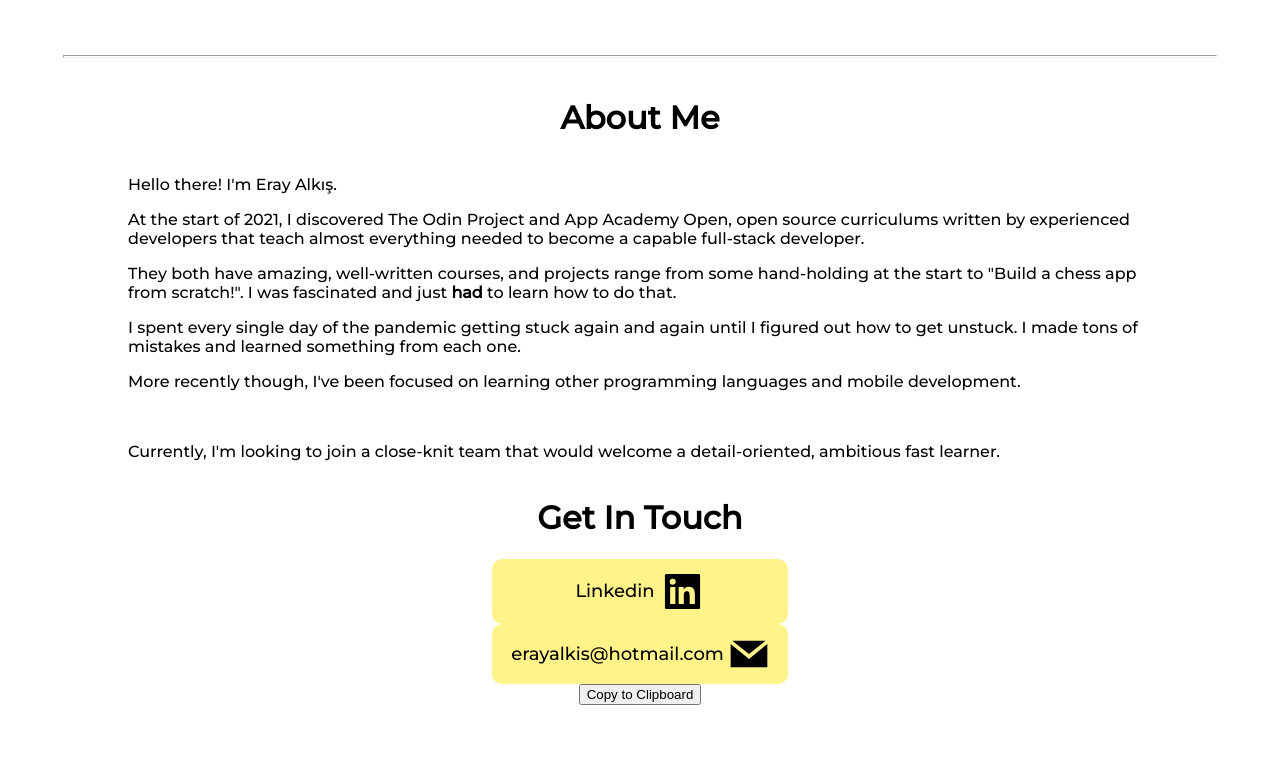
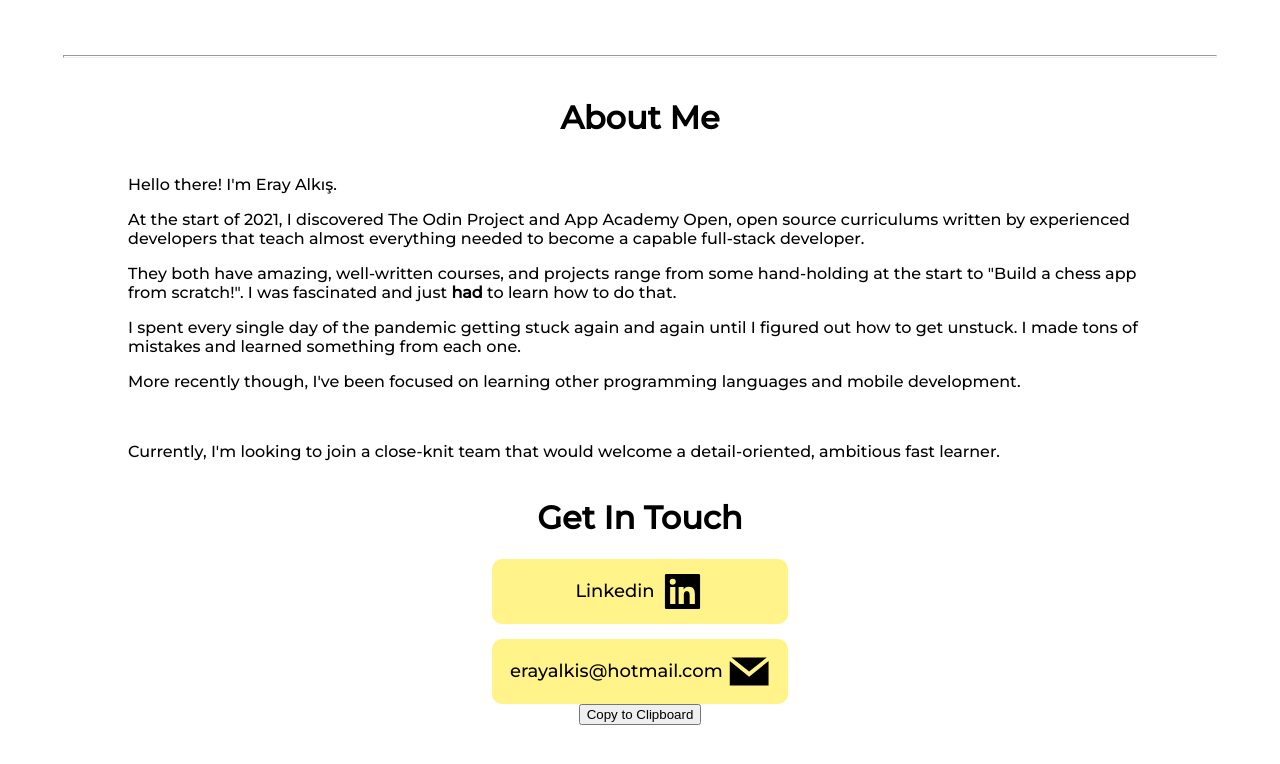
Before and after one commit to Blissblass/portfolio_page, a React (Create React App) app: page / in a window 1280 px wide. Shown: the part 2504-3268 px from the top of the page. Built offline with nearby package versions, Linux system fonts and the light colour scheme.

Commit message:
Style mail

```diff
--- a/src/Assets/Stylesheets/contact.css
+++ b/src/Assets/Stylesheets/contact.css
@@ -28,6 +28,12 @@ div[class^="contact-button"] {
 }
 
 .mail-ico {
-  font-size: 40px;
+  font-size: 45px;
   margin-left: 5px;
+  cursor: pointer;
 }
+
+.contact-button-email {
+  margin-top: 15px;
+  cursor: default !important;
+}
```
